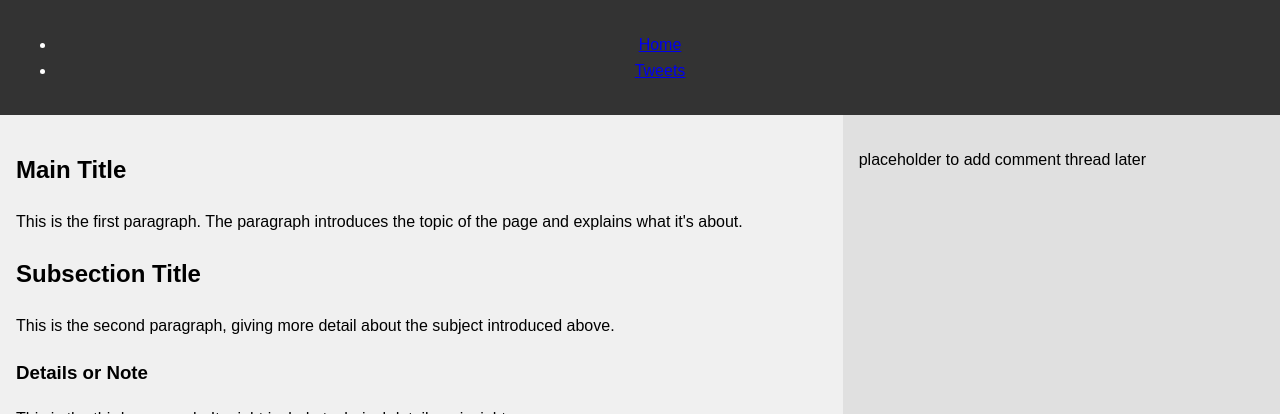
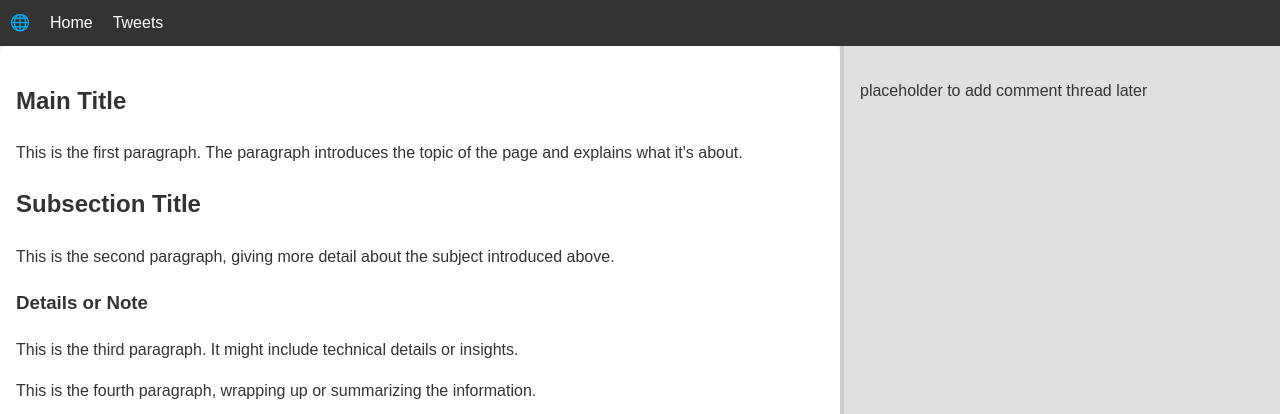
Before and after one commit to munyu-vsl/alx_html_css, a plain HTML site: page css_basic/index.html in a window 1280 px wide. Shown: the top 414 px of the page. Drawn offline with Linux system fonts and the light colour scheme.

Commit message:
Add css_basic with HTML files and base CSS

```diff
--- a/css_basic/index.html
+++ b/css_basic/index.html
@@ -10,6 +10,7 @@
 <body class="works_on_smartphone">
   <header>
     <ul>
+      <li class="logo">&#127760;</li>
       <li><a href="index.html">Home</a></li>
       <li><a href="tweets.html">Tweets</a></li>
     </ul>
--- a/css_basic/styles.css
+++ b/css_basic/styles.css
@@ -3,6 +3,27 @@ body {
   flex-direction: column;
   height: 100vh;
   margin: 0;
+  font-family: Arial, sans-serif;
+  background-color: #f7f7f7;
+  color: #333;
+}
+header ul {
+  display: flex;
+  list-style: none;
+  padding: 0;
+  margin: 0;
+  align-items: center;
+}
+header li {
+  margin-right: 20px;
+}
+header li a {
+  color: white;
+  text-decoration: none;
+}
+logo {
+  font-size: 2rem;
+  font-weight: bold;
 }
 main{
     display: flex;
@@ -14,16 +35,19 @@ article {
     overflow-y: auto;
     padding: 1em;
     background-color: #f0f0f0;
+    background-color: white;
+    border-radius: 10px;
 }
 aside{
     flex: 1;
     padding: 1em;
     overflow-y: auto;
     background-color: #e0e0e0;
+    border-left: 4px solid #ccc;
 }
 header, footer {
     background-color: #333;
     color: white;
-    padding: 1em;
     text-align: center;
+    padding: 10px;
 }
```
